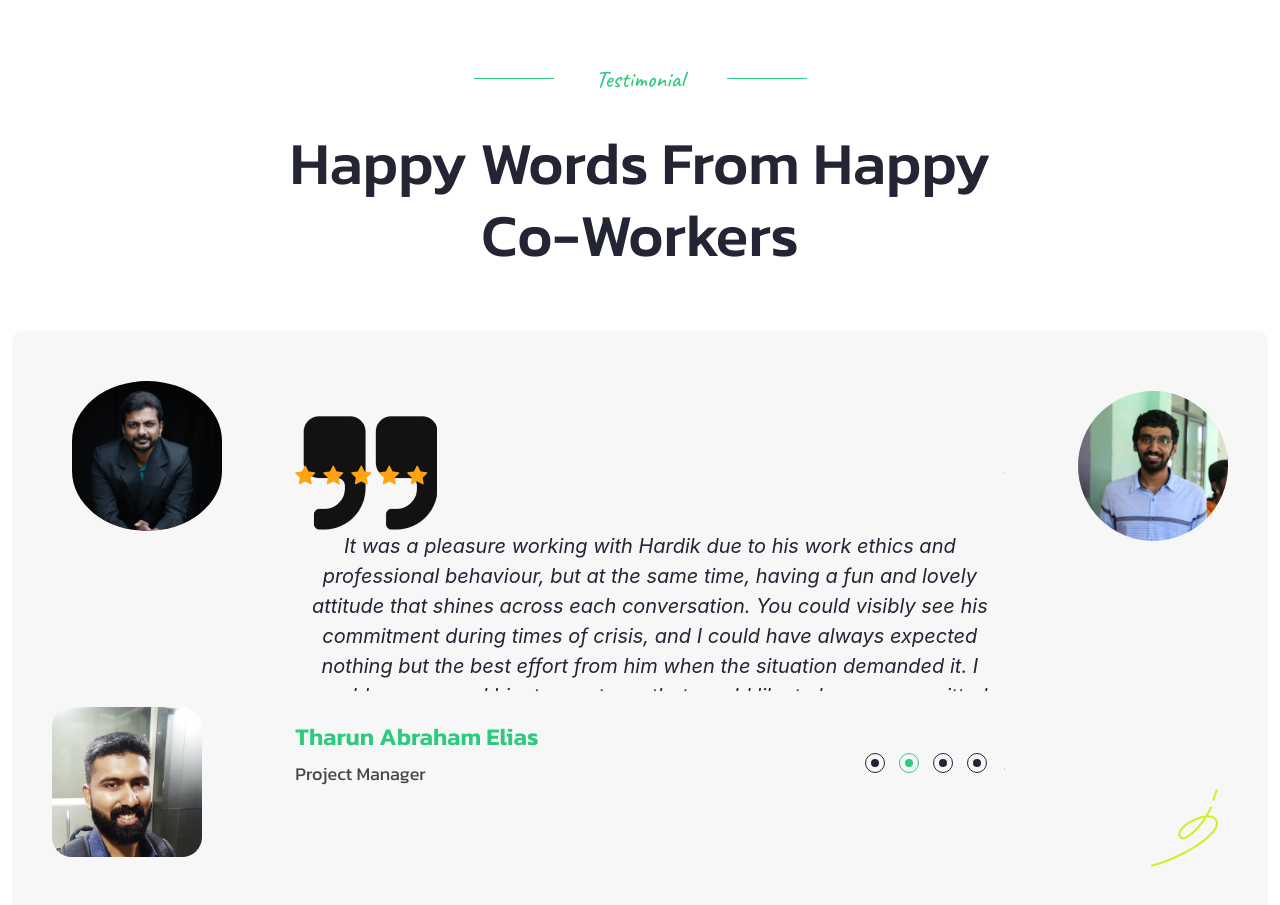
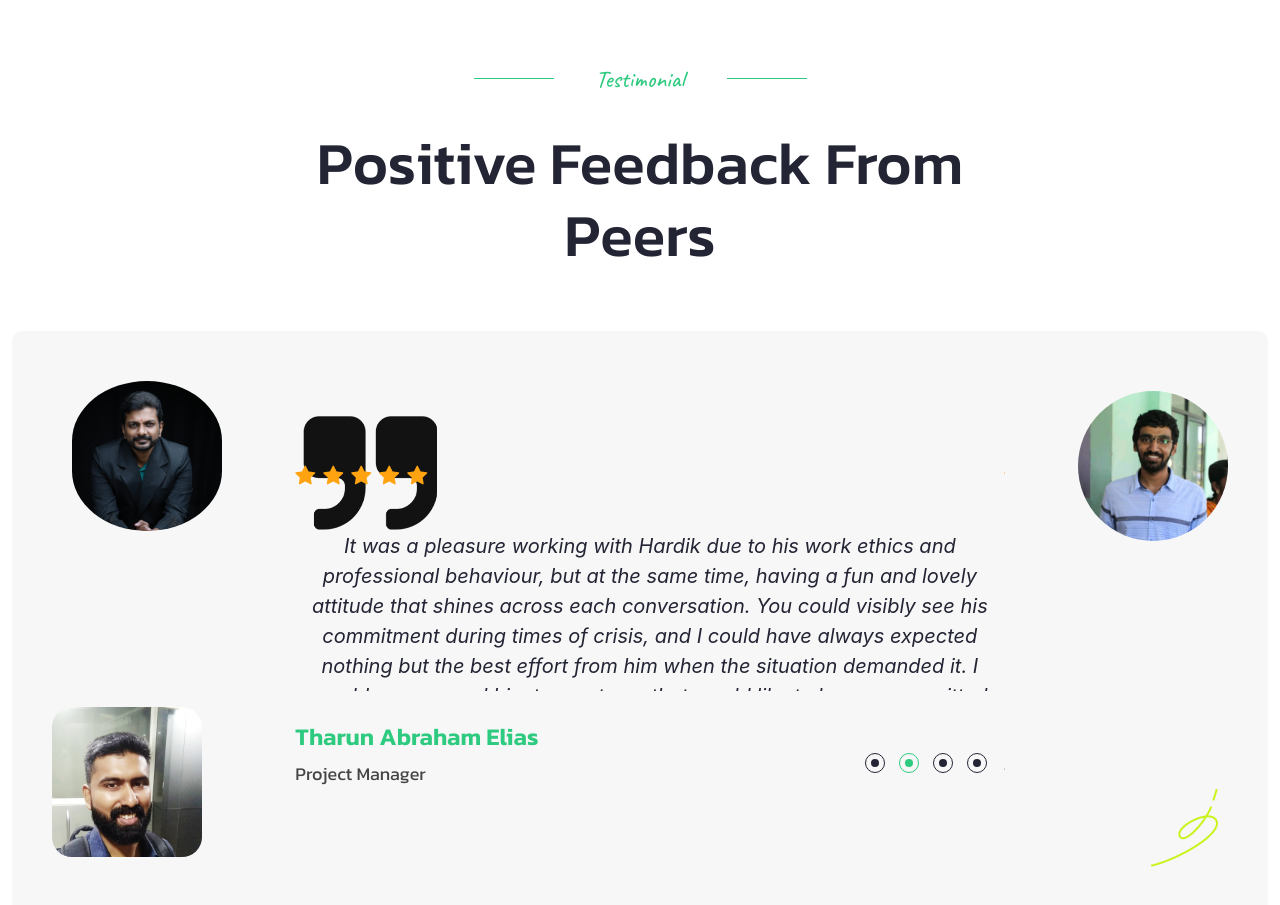
Before and after one commit to HardikPShali/MyWebsite, a React (Create React App) app: page / in a window 1280 px wide. Shown: the part 7280-8185 px from the top of the page. Built offline with nearby package versions, Linux system fonts and the light colour scheme; no server answers.

Commit message:
testimonial text change

```diff
--- a/src/components/testimonials.js
+++ b/src/components/testimonials.js
@@ -26,7 +26,6 @@ const Testimonials = () => {
     }
     return (
         <div>
-
             <section className="testimonial__section pt-120 pb-120" id="testi">
                 <div className="container">
                     <div className="project__head text-center">
@@ -34,9 +33,9 @@ const Testimonials = () => {
                             Testimonial
                         </span>
                         <h2 className="fw-500" data-aos="fade-down" data-aos-duration="1000">
-                            Happy Words From Happy
+                            Positive Feedback from
                             <span className="d-block">
-                                Co-workers
+                                Peers
                             </span>
                         </h2>
                     </div>
```
Also changed, not shown: public/assets/img/banner/WhatsApp Image 2023-12-18 at 22.20.21.jpg (added), public/assets/img/recommendations/NithyaSmall.png.
